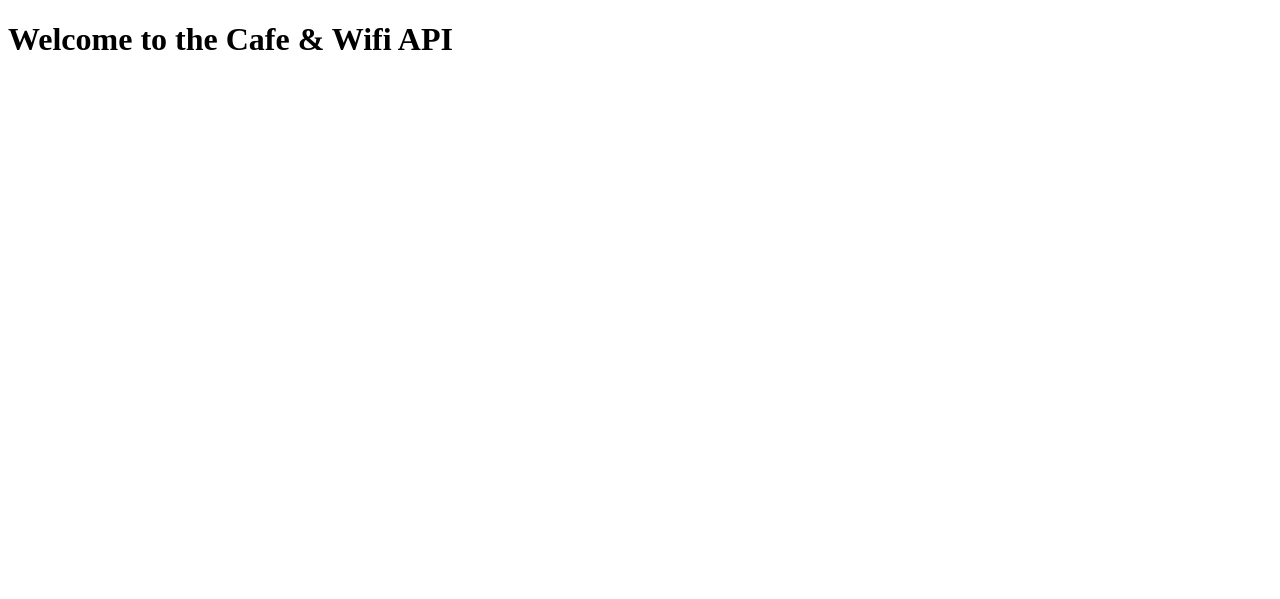
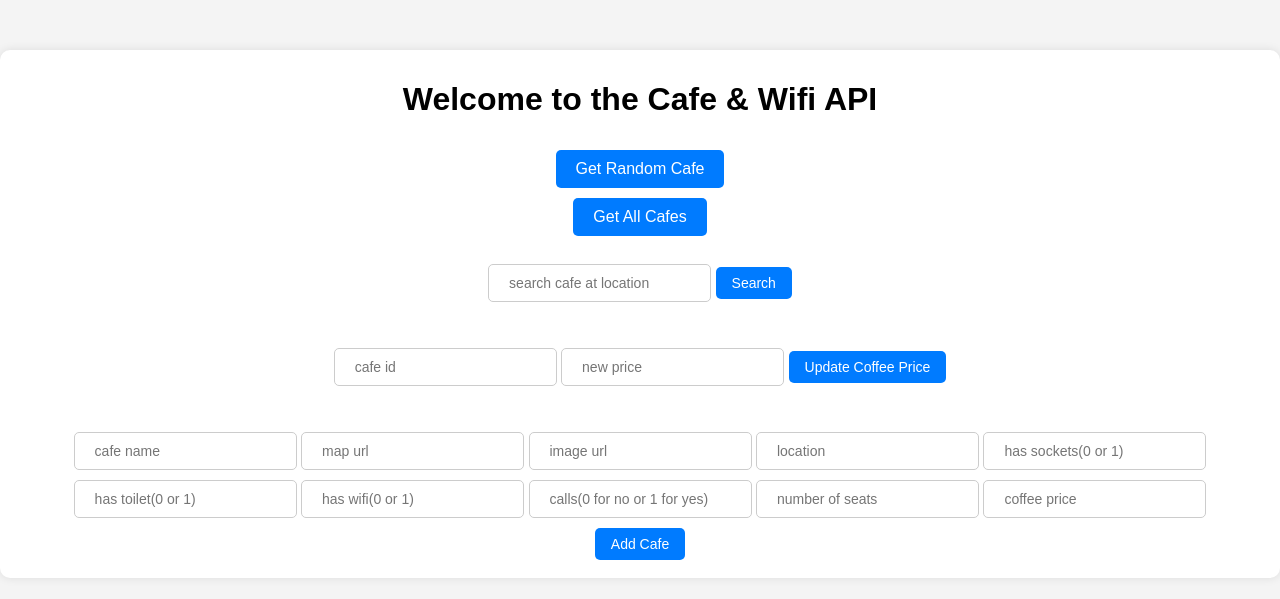
Before and after one commit to rohit2701singh/Build-REST-API, a Flask app: page / in a window 1280 px wide. Shown: the top 599 px of the page. Run offline with Flask 3, Linux system fonts and the light colour scheme.

Commit message:
create home page to access different routes

```diff
--- a/main.py
+++ b/main.py
@@ -82,7 +82,7 @@ def get_all_cafes():
 
 @app.route("/search")
 def search_cafe_at_location():
-    query_location = request.args.get("loc")    # http://127.0.0.1:5000/search?loc=London
+    query_location = request.args.get("loc") or request.form.get("loc")  # http://127.0.0.1:5000/search?loc=London
     all_cafes = db.session.execute(db.select(Cafe).where(Cafe.location == query_location)).scalars().all()
     if all_cafes:   # if list not empty
         return jsonify(cafes=[cafe.to_dict() for cafe in all_cafes])
@@ -91,6 +91,9 @@ def search_cafe_at_location():
 
 
 # --------------- HTTP POST - Create Record---------------
+
+# Test this inside Postman. Request type: Post ->  Body ->  x-www-form-urlencoded
+
 @app.route("/add", methods=["POST"])
 def post_new_cafe():
     new_cafe = Cafe(
@@ -98,38 +101,53 @@ def post_new_cafe():
         map_url=request.form.get("map_url"),
         img_url=request.form.get("img_url"),
         location=request.form.get("loc"),
-        has_sockets=bool(request.form.get("sockets")),
-        has_toilet=bool(request.form.get("toilet")),
-        has_wifi=bool(request.form.get("wifi")),
-        can_take_calls=bool(request.form.get("calls")),
+        has_sockets=bool(int(request.form.get("sockets"))), # user will put 0 for False and 1 for True
+        has_toilet=bool(int(request.form.get("toilet"))),
+        has_wifi=bool(int(request.form.get("wifi"))),
+        can_take_calls=bool(int(request.form.get("calls"))),
         seats=request.form.get("seats"),
         coffee_price=request.form.get("coffee_price"),
     )
     db.session.add(new_cafe)
     db.session.commit()
-    return jsonify(response={"success": "Successfully added the new cafe."})
+    return jsonify(response={"success": "Successfully added the new cafe."}), 200
 
 
 # ------------HTTP PUT/PATCH - Update Record------------
-@app.route("/update-price/<int:cafe_id>", methods=["GET", "PATCH"])    # http://127.0.0.1:5000/update-price/63?new_price=$25
-def patch_new_price(cafe_id):
+
+# we can only use the GET and POST methods from a browser, while PATCH and DELETE cannot be used
+# However, if we want to test from browser we can use methods=["GET","PATCH"]
+
+# Note that since we have used GET with both PATCH and DELETE, if we test your API from Postman without changing the method to DELETE,
+# we will still be able to delete or update data using the GET method.
+# data received from form will always be a string
+
+# http://127.0.0.1:5000/update-price/63?new_price=$25
+
+@app.route("/update-price", methods=["GET","PATCH"])
+def patch_new_price():
+    cafe_id = int(request.args.get("cafe_id"))
     new_price = request.args.get("new_price")
-    # cafe = db.get_or_404(Cafe, cafe_id)
+
     cafe = db.session.execute(db.select(Cafe).where(Cafe.id == cafe_id)).scalar()
     if cafe:
         cafe.coffee_price = new_price
         db.session.commit()
-        # Just add the code after the jsonify method. 200 = Ok
-        return jsonify(response={"success": "Successfully updated the price."}), 200
+        return jsonify(response={"success": f"Successfully updated the coffee price for id {cafe_id}-'{cafe.name}'."}), 200
     else:
         # 404 = Resource not found
-        return jsonify(error={"Not Found": f"Sorry a cafe with id '{cafe_id}' was not found in the database."}), 404
+        return jsonify(error={"Not Found": f"Sorry a cafe with id '{cafe_id}' was not found."}), 404
+
 
 
 # ----------------HTTP DELETE - Delete Record-----------------
-@app.route("/delete_record/<int:cafe_id>",  methods=["GET", "DELETE"])
+
+# request.headers.get("api_key") to access the API key. when sending the API key from Postman,
+# we can include it in the headers instead of the query parameters, which is a more secure approach.
+
+@app.route("/delete-record/<int:cafe_id>",  methods=["GET", "DELETE"])
 def delete_record(cafe_id):
-    api_key = request.args.get("api_key")
+    api_key = request.args.get("api_key") or request.headers.get("api_key")
     if api_key == "TopSecretAPIKey":
 
         cafe = db.session.execute(db.select(Cafe).where(Cafe.id == cafe_id)).scalar()
@@ -137,10 +155,8 @@ def delete_record(cafe_id):
             cafe_name = cafe.name
             db.session.delete(cafe)
             db.session.commit()
-            # Just add the code after the jsonify method. 200 = Ok
             return jsonify(response={"success": f"Successfully deleted cafe id- {cafe_id},'{cafe_name}' record."}), 200
         else:
-            # 404 = Resource not found
             return jsonify(error={"Not Found": f"Sorry a cafe with id '{cafe_id}' was not found in the database."}), 404
 
     else:
--- /dev/null
+++ b/static/style.css
@@ -0,0 +1,62 @@
+body {
+    display: flex;
+    justify-content: center;  /* Centers horizontally */
+    align-items: flex-start;  /* Aligns content to the top */
+    height: 100vh;
+    margin: 0;
+    background-color: #f4f4f4;
+    font-family: Arial, sans-serif;
+}
+.container {
+    text-align: center;
+    background: white;
+    padding: 10px;
+    margin-top: 50px; /* Adjust distance from the top */
+    border-radius: 10px;
+    box-shadow: 0 0 10px rgba(0, 0, 0, 0.1);
+}
+a {
+    display: inline-block;
+    margin-top: 10px;
+    padding: 10px 20px;
+    background-color: #007bff;
+    color: white;
+    text-decoration: none;
+    border-radius: 5px;
+}
+a:hover {
+    background-color: #0056b3;
+}
+
+.form-container {
+    margin-top: 20px;
+    padding: 8px;
+}
+
+input {
+    margin-top: auto;
+    margin-bottom: 10px; /* Adds space between input and button */
+    border: 1px solid #ccc;
+    border-radius: 5px;
+    width: auto;  /* Adjust width based on content */
+    padding: 10px 20px; /* Reduce padding */
+    font-size: 14px; /* Reduce text size */
+}
+
+button {
+    background-color: #007bff; /* Same as <a> tag */
+    color: white;
+    border: none;
+    border-radius: 5px;
+    text-align: center;
+    cursor: pointer;
+    text-decoration: none; /* Remove default button styles */
+    display: inline-block;
+    padding: 8px 16px; /* Reduce padding */
+    font-size: 14px; /* Reduce text size */
+    width: auto; /* Adjust width to fit content */
+}
+
+button:hover {
+    background-color: #0056b3; /* Hover effect same as <a> */
+}
--- a/templates/index.html
+++ b/templates/index.html
@@ -2,9 +2,40 @@
 <html lang="en">
 <head>
     <meta charset="UTF-8">
-    <title>Cafe&Wifi API</title>
+    <meta name="viewport" content="width=device-width, initial-scale=1.0">
+    <title>Cafe & Wifi API</title>
+    <link rel="stylesheet" href="{{url_for('static', filename='style.css')}}">
 </head>
 <body>
-    <h1>Welcome to the Cafe & Wifi API</h1>
+    <div class="container">
+        <h1>Welcome to the Cafe & Wifi API</h1>
+        <a href="{{ url_for('get_random_cafe') }}">Get Random Cafe</a></br>
+        <a href="{{ url_for('get_all_cafes') }}">Get All Cafes</a></br>
+
+        <form class="form-container" method="GET" action="{{ url_for('search_cafe_at_location') }}">
+            <input type="text" name="loc", placeholder="search cafe at location" required></input>
+            <button type="submit">Search</button>
+        </form>
+
+        <form class="form-container" method="GET" action="{{ url_for('patch_new_price') }}">
+            <input type="number" name="cafe_id" placeholder="cafe id" required>
+            <input type="text" name="new_price", placeholder="new price" required></input>
+            <button type="submit">Update Coffee Price</button>
+        </form>
+
+        <form class="form-container add" method="POST" action="{{ url_for('post_new_cafe') }}">
+            <input type="text" name="name", placeholder="cafe name"></input>
+            <input type="text" name="map_url", placeholder="map url"></input>
+            <input type="text" name="img_url", placeholder="image url"></input>
+            <input type="text" name="loc", placeholder="location"></input>
+            <input type="number" name="sockets", placeholder="has sockets(0 or 1)"></input>
+            <input type="number" name="toilet", placeholder="has toilet(0 or 1)"></input>
+            <input type="number" name="wifi", placeholder="has wifi(0 or 1)"></input>
+            <input type="number" name="calls", placeholder="calls(0 for no or 1 for yes)"></input>
+            <input type="text" name="seats", placeholder="number of seats"></input>
+            <input type="text" name="coffee_price", placeholder="coffee price"></input></br>
+            <button type="submit">Add Cafe</button>
+        </form>
+    </div>
 </body>
 </html>
```
